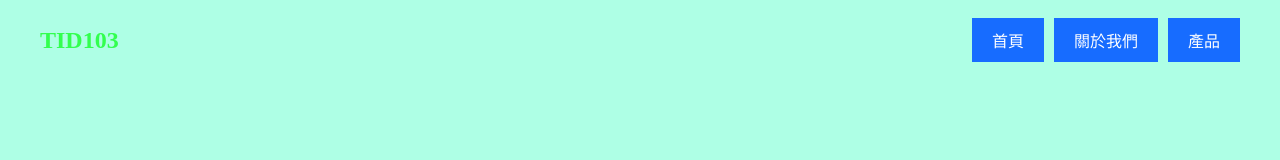
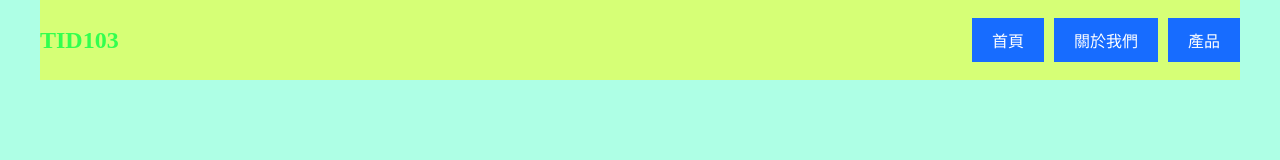
Before and after one commit to sexfat/tid103, a plain HTML site: page index.html in a window 1280 px wide. Drawn offline with Linux system fonts and the light colour scheme.

Commit message:
add color

```diff
--- a/style.css
+++ b/style.css
@@ -19,6 +19,7 @@ nav {
    display: flex;
    justify-content: space-between;
    align-items: center;
+   background-color: #d6ff76;
 }
 
 nav ul {
```
